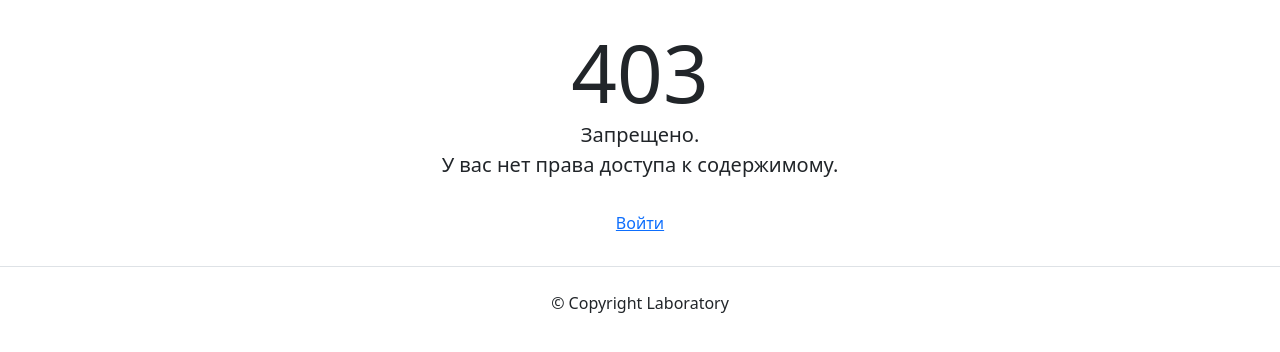
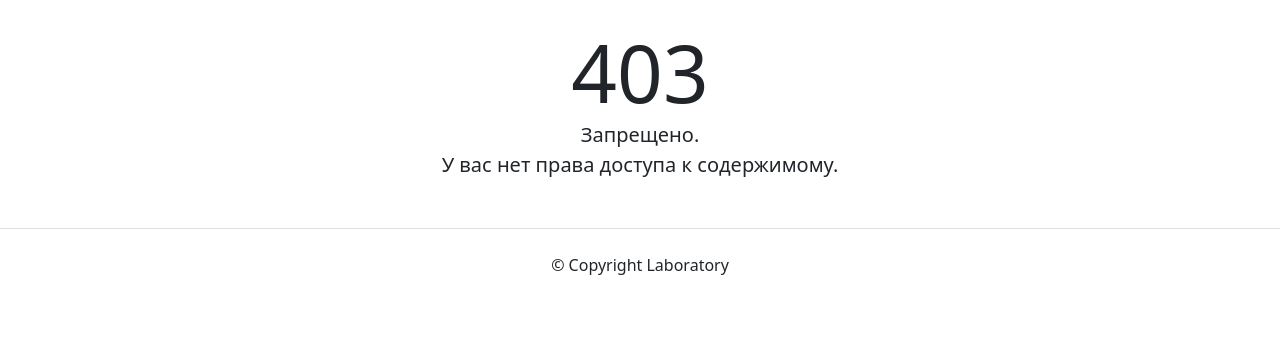
Before and after one commit to v-2841/laboratory, a Django app: template laboratory/templates/core/403.html in a window 1280 px wide. Shown: the part 60-412 px from the top of the page. Run offline with Django 4.2, Linux system fonts and the light colour scheme; the template is opened without the code that fills it, so the values that code supplies are empty; some libraries are stand-ins or nearby versions.

Commit message:
18.09.23

```diff
--- a/laboratory/templates/core/403.html
+++ b/laboratory/templates/core/403.html
@@ -13,7 +13,6 @@
             <br>
             У вас нет права доступа к содержимому.
           </div>
-          <a href="{% url 'users:login' %}" class="btn btn-link">Войти</a>
         </div>
       </div>
     </div>
```
